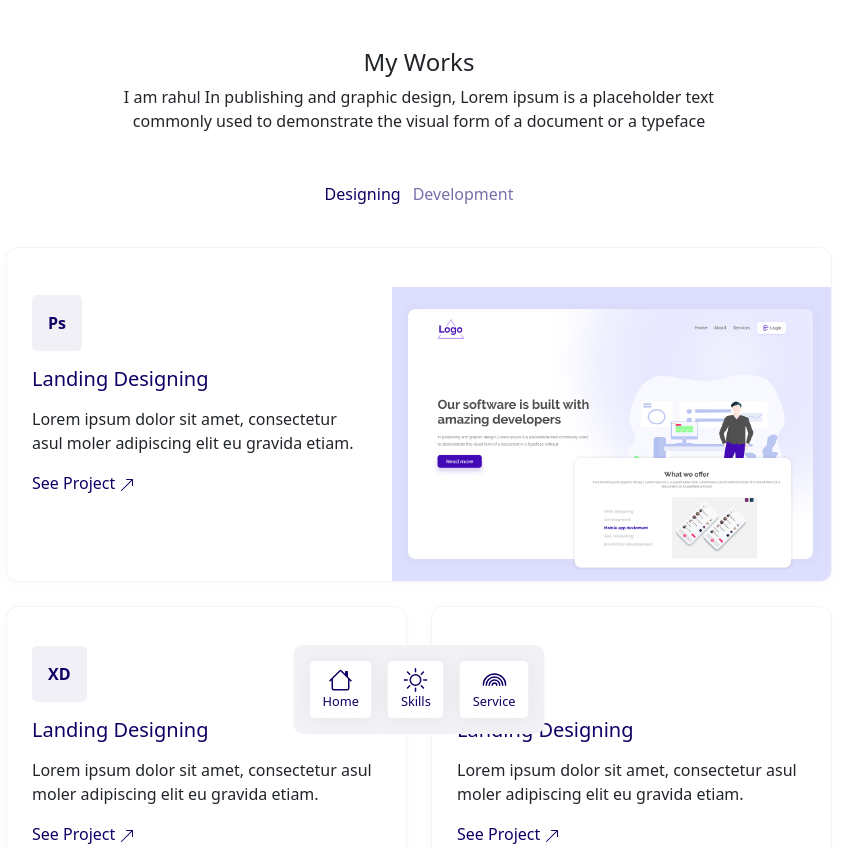
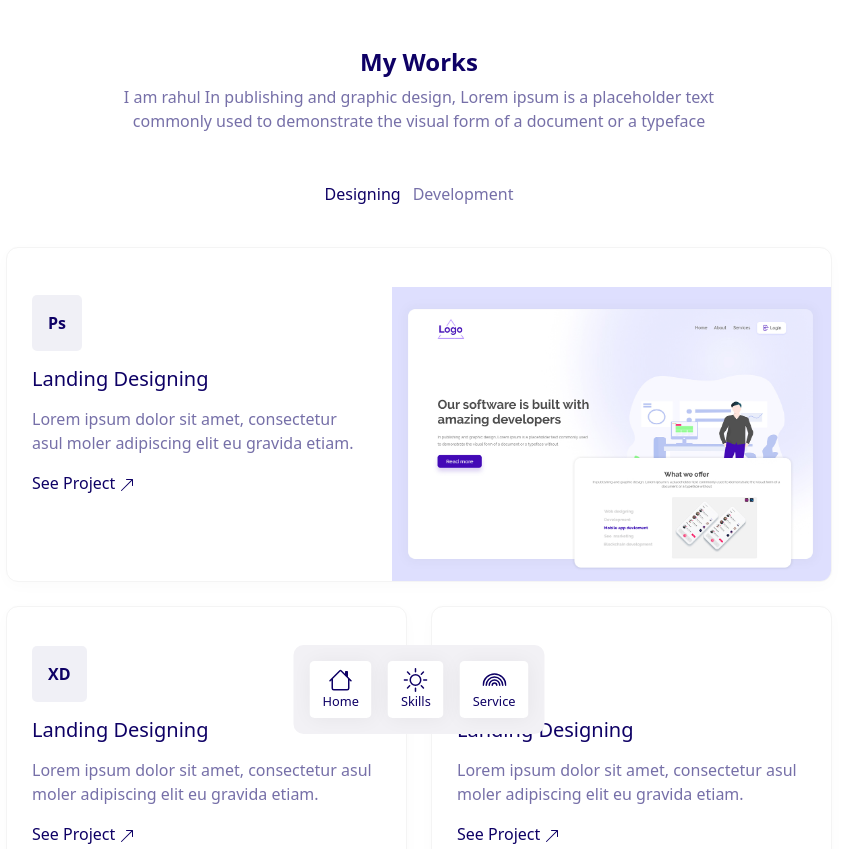
Before and after one commit to rahuluiux001/myweb, a plain HTML site: page works.html in a window 1280 px wide. Shown: the top 849 px of the page, without its empty margins (221-1083 px from the left). Drawn offline with nearby package versions, Linux system fonts and the light colour scheme.

Commit message:
color changes

```diff
--- a/assets/css/components/text-banner.css
+++ b/assets/css/components/text-banner.css
@@ -5,6 +5,12 @@
    .banner-desc{
     width: 600px;
     margin: auto;
+    color: #0d006590;
+   }
+   .banner-caption{
+    color: #0e0065;
+    font-size: 1.5rem;
+    font-weight: 600;
    }
    @media (max-width: 767.98px) {
     .banner-desc{
--- a/assets/css/work.css
+++ b/assets/css/work.css
@@ -41,7 +41,7 @@ margin: 1rem 0;
 color: #0e0065;
 }
 .work-card-text{
-
+color: #0d006590;
 }
  .tools-used{
 
```
